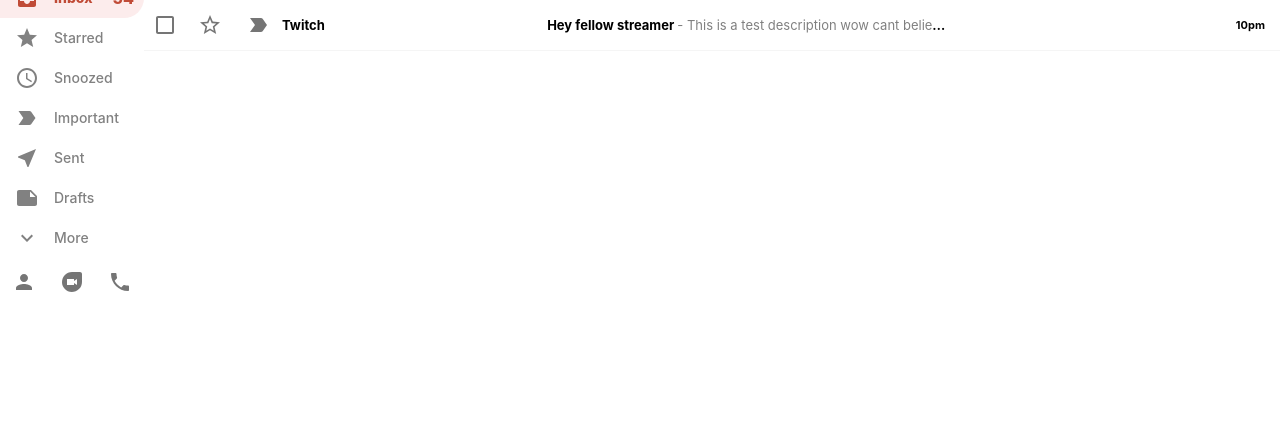
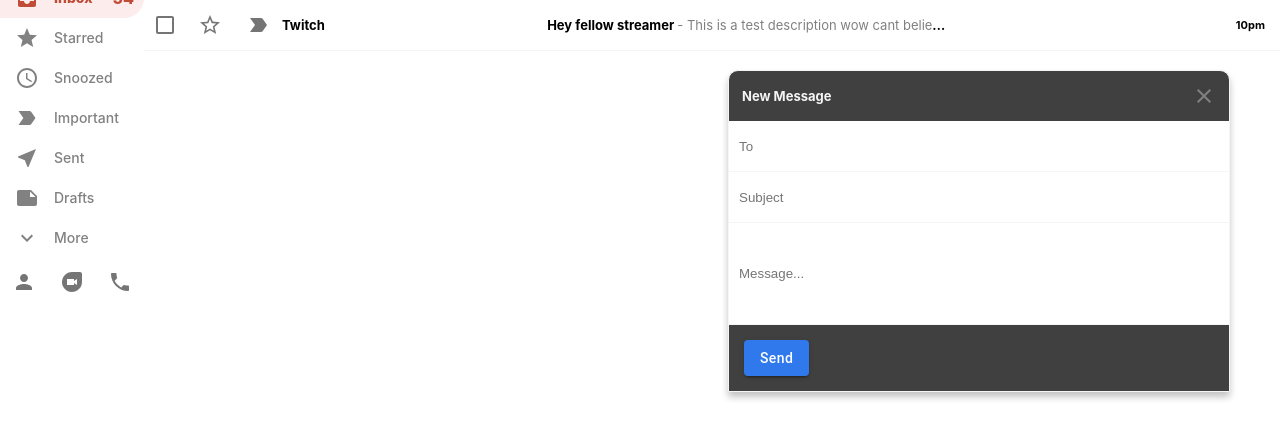
Before and after one commit to alexeiscript/gmail-clone, a React (Create React App) app: page / in a window 1280 px wide. Both pictures are taken after a click on the button "Compose". Shown: the part 408-846 px from the top of the page. Built offline with nearby package versions, Linux system fonts and the light colour scheme.

Commit message:
using redux to add functionality to compose and close buttons

```diff
--- a/src/SendMail.js
+++ b/src/SendMail.js
@@ -3,9 +3,13 @@
 import CloseIcon from '@material-ui/icons/Close'
 import Button from '@material-ui/core/Button'
 import { useForm } from 'react-hook-form'
+import { useDispatch } from 'react-redux'
+import { closeSendMessage } from './features/mailSlice'
 
 function SendMail() {
   const { register, handleSubmit, watch, errors } = useForm()
+  const dispatch = useDispatch();
+
   const onSubmit = (formData) => {
     console.log(formData)
   }
@@ -14,7 +18,10 @@
     <div className="sendMail">
       <div className="sendMail_header">
         <h3>New Message</h3>
-        <CloseIcon className="sendMail_close" />
+        <CloseIcon
+          className="sendMail_close"
+          onClick={() => dispatch(closeSendMessage())}
+        />
       </div>
       <form onSubmit={handleSubmit(onSubmit)}>
         <input
--- a/src/Sidebar.js
+++ b/src/Sidebar.js
@@ -13,13 +13,18 @@
 import PersonIcon from '@material-ui/icons/Person'
 import DuoIcon from '@material-ui/icons/Duo'
 import PhoneIcon from '@material-ui/icons/Phone'
+import { useDispatch } from 'react-redux'
+import { openSendMessage } from './features/mailSlice'
 
 function Sidebar() {
+  const dispatch = useDispatch()
+
   return (
     <div className="sidebar">
       <Button
         startIcon={<AddIcon fontSize="large"/>}
         className="sidebar_compose"
+        onClick={() => dispatch(openSendMessage())}
       >
         Compose
       </Button>
--- a/src/features/mailSlice.js
+++ b/src/features/mailSlice.js
@@ -6,10 +6,10 @@
     sendMessageIsOpen: false,
   },
   reducers: {
-    openSendMEssage: state => {
+    openSendMessage: (state) => {
       state.sendMessageIsOpen = true;
     },
-    decrement: state => {
+    closeSendMessage: (state) => {
       state.sendMessageIsOpen = false;
     },
   },
```
